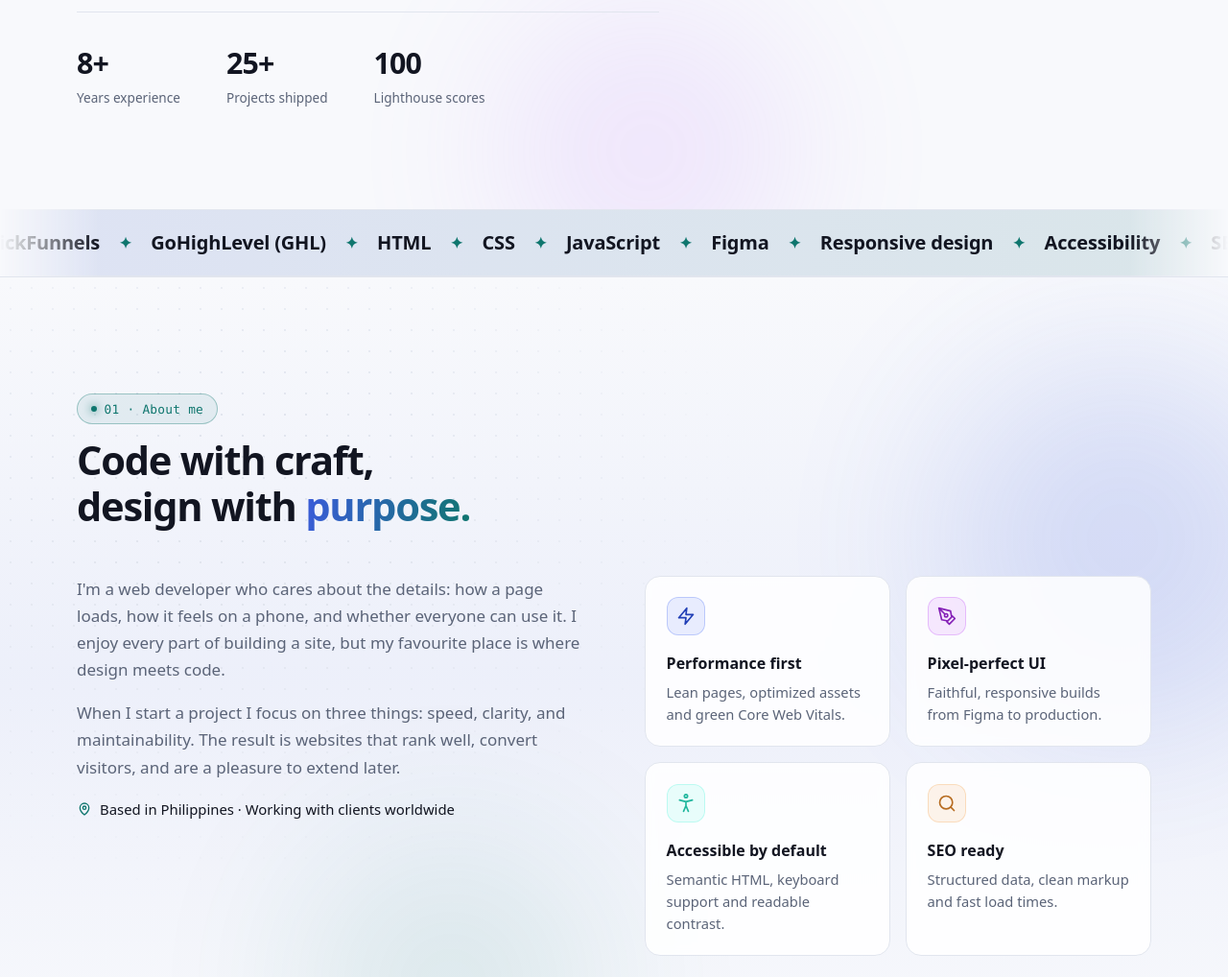
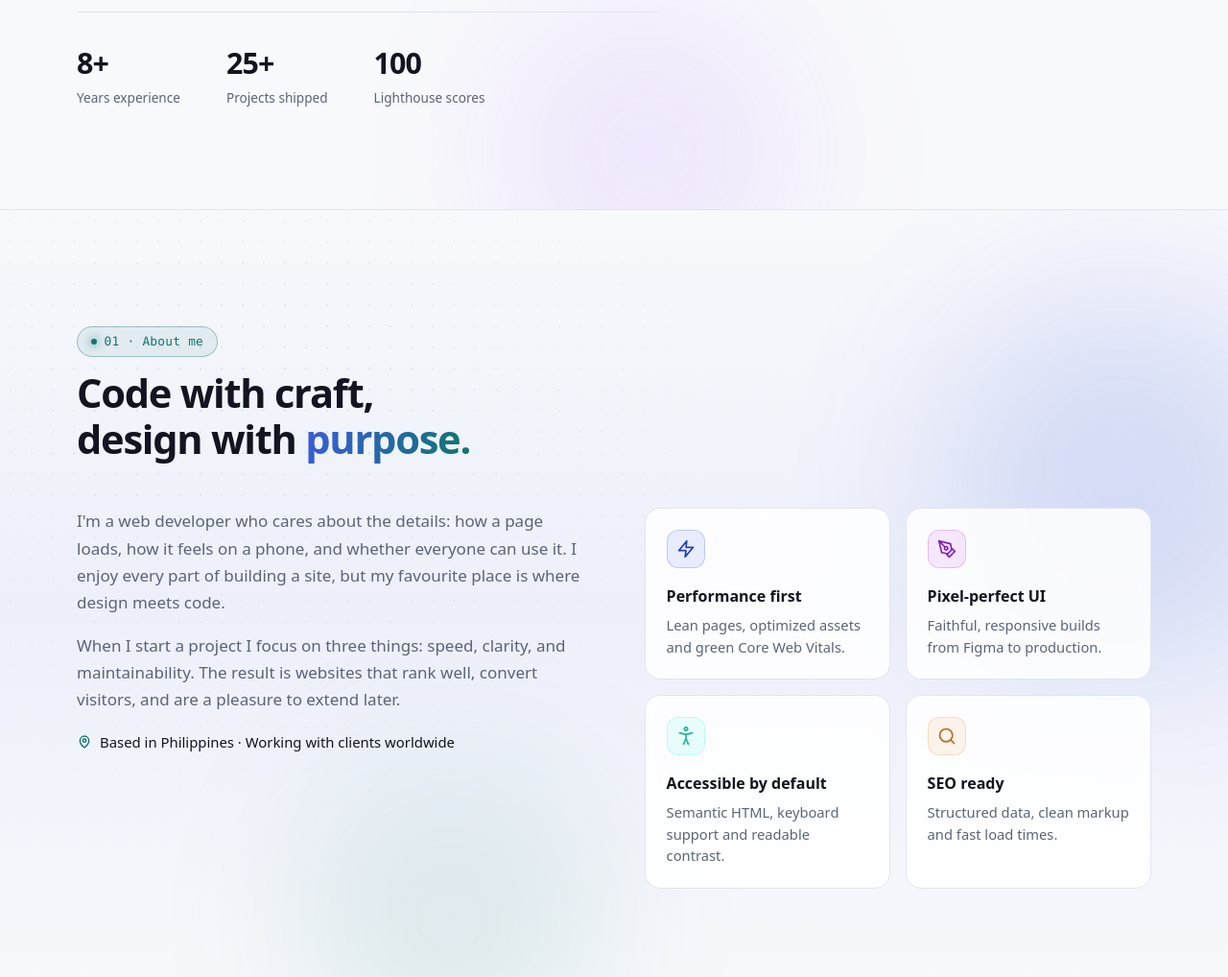
Before and after one commit to ruffy909/ruffy909.github.io, an Astro site: page / in a window 1280 px wide. Shown: the part 818-1836 px from the top of the page at 96% size. Built offline with nearby package versions, Linux system fonts and the light colour scheme; Astro itself is replaced by a stand-in of ours; a web font is replaced by a local one.

Commit message:
Remove scrolling tools strip
Co-Authored-By: Claude Opus 5.5 <noreply@anthropic.com>

```diff
--- a/src/components/Marquee.astro
+++ /dev/null
@@ -1,65 +0,0 @@
----
-import { skills } from '../data/site';
-
-const items = skills.flatMap((g) => g.items);
----
-
-<div class="marquee" aria-label="Tools I work with">
-  <div class="track">
-    {
-      [0, 1].map((copy) => (
-        <ul aria-hidden={copy === 1 ? 'true' : undefined}>
-          {items.map((item) => (
-            <li>
-              <span class="star" aria-hidden="true">✦</span>
-              {item}
-            </li>
-          ))}
-        </ul>
-      ))
-    }
-  </div>
-</div>
-
-<style>
-  .marquee {
-    position: relative;
-    overflow: hidden;
-    padding-block: 1.1rem;
-    border-block: 1px solid var(--border);
-    background: linear-gradient(90deg, color-mix(in srgb, var(--accent) 10%, var(--bg-soft)), color-mix(in srgb, var(--accent-2) 10%, var(--bg-soft)));
-    mask-image: linear-gradient(90deg, transparent, #000 8%, #000 92%, transparent);
-    -webkit-mask-image: linear-gradient(90deg, transparent, #000 8%, #000 92%, transparent);
-  }
-  .track {
-    display: flex;
-    width: max-content;
-    animation: scroll 40s linear infinite;
-  }
-  .marquee:hover .track {
-    animation-play-state: paused;
-  }
-  ul {
-    display: flex;
-    flex-shrink: 0;
-  }
-  li {
-    display: flex;
-    align-items: center;
-    gap: 1.25rem;
-    padding-right: 1.25rem;
-    font-size: clamp(1rem, 2vw, 1.25rem);
-    font-weight: 600;
-    letter-spacing: -0.01em;
-    white-space: nowrap;
-  }
-  .star {
-    color: var(--accent-2);
-    font-size: 0.8em;
-  }
-  @keyframes scroll {
-    to {
-      transform: translateX(-50%);
-    }
-  }
-</style>
--- a/src/pages/index.astro
+++ b/src/pages/index.astro
@@ -2,7 +2,6 @@
 import Base from '../layouts/Base.astro';
 import Header from '../components/Header.astro';
 import Hero from '../components/Hero.astro';
-import Marquee from '../components/Marquee.astro';
 import About from '../components/About.astro';
 import Skills from '../components/Skills.astro';
 import Projects from '../components/Projects.astro';
@@ -15,7 +14,6 @@ import Footer from '../components/Footer.astro';
   <Header />
   <main id="main">
     <Hero />
-    <Marquee />
     <About />
     <Skills />
     <Projects />
```
